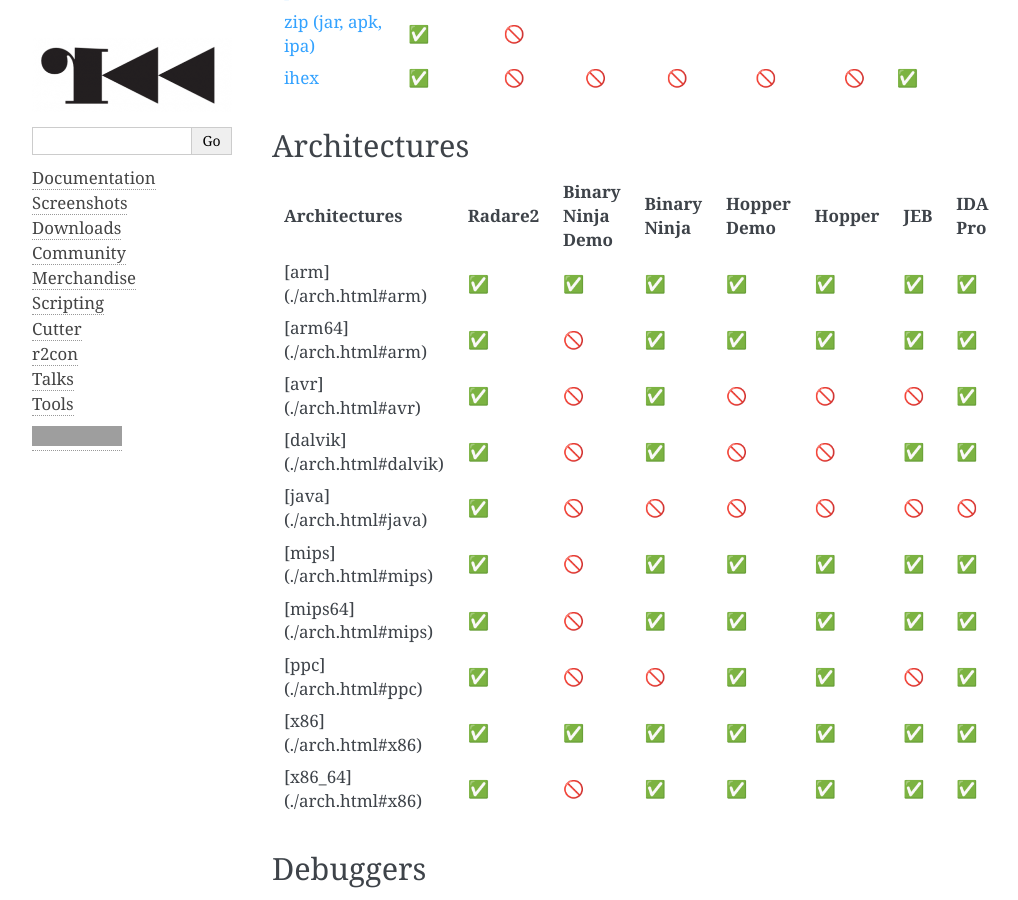
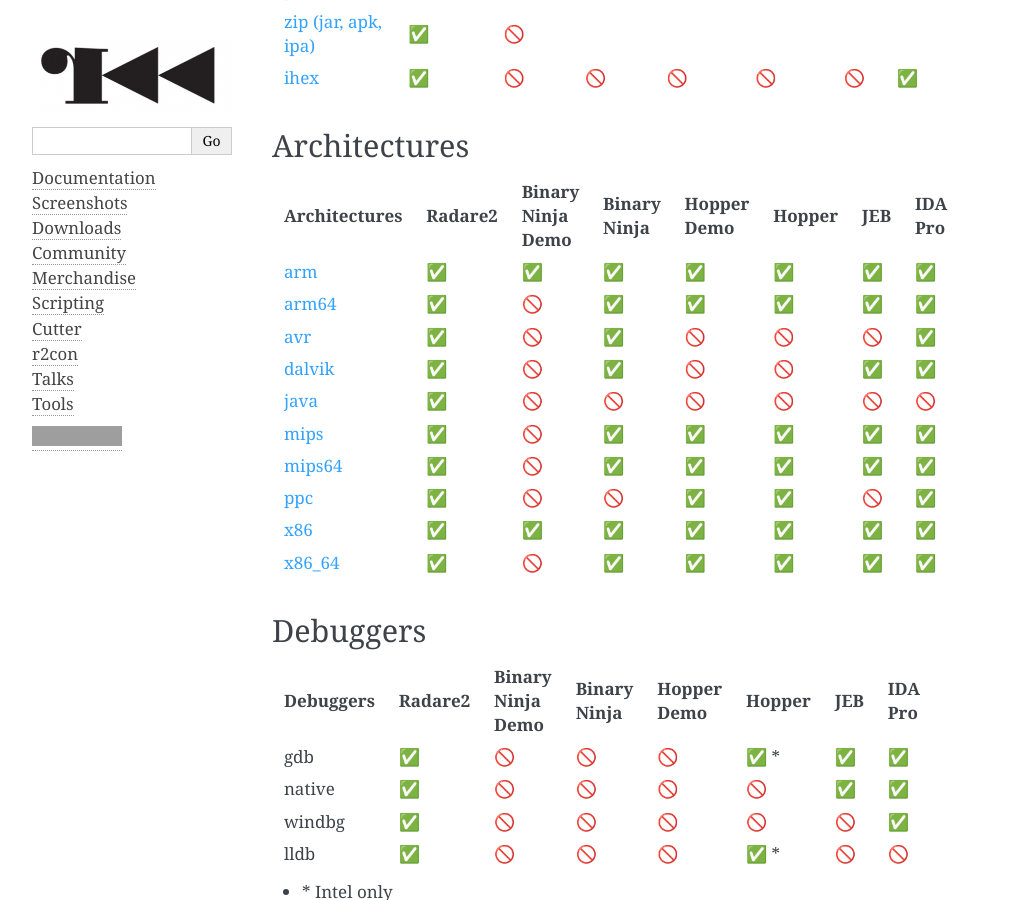
Before and after one commit to radareorg/radareorg, a Sphinx documentation site: the page built from source/comparison.rst, in a window 1280 px wide and 900 px high, scrolled down 776 px. Shown: the whole window, without its empty margins (148-1166 px from the left). Built offline with Sphinx 7.4.7, drawn with Linux system fonts in a browser that asks for light colours; grey boxes are pictures that could not be loaded.

Commit message:
Replace markdown link syntax in "Architectures"

```diff
--- a/source/comparison.rst
+++ b/source/comparison.rst
@@ -53,25 +53,25 @@
 +--------------------------------------+--------+-------------------+--------------+--------------+-------+----+--------+
 | Architectures                        | Radare2| Binary Ninja Demo | Binary Ninja | Hopper Demo  | Hopper| JEB| IDA Pro|
 +======================================+========+===================+==============+==============+=======+====+========+
-| [arm](./arch.html#arm)               | ✅     | ✅                | ✅           | ✅           | ✅    | ✅ | ✅     |
+| `arm <./arch.html#arm>`__            | ✅     | ✅                | ✅           | ✅           | ✅    | ✅ | ✅     |
 +--------------------------------------+--------+-------------------+--------------+--------------+-------+----+--------+
-| [arm64](./arch.html#arm)             | ✅     | 🚫                | ✅           | ✅           | ✅    | ✅ | ✅     |
+| `arm64 <./arch.html#arm>`__          | ✅     | 🚫                | ✅           | ✅           | ✅    | ✅ | ✅     |
 +--------------------------------------+--------+-------------------+--------------+--------------+-------+----+--------+
-| [avr](./arch.html#avr)               | ✅     | 🚫                | ✅           | 🚫           | 🚫    | 🚫 | ✅     |
+| `avr <./arch.html#avr>`__            | ✅     | 🚫                | ✅           | 🚫           | 🚫    | 🚫 | ✅     |
 +--------------------------------------+--------+-------------------+--------------+--------------+-------+----+--------+
-| [dalvik](./arch.html#dalvik)         | ✅     | 🚫                | ✅           | 🚫           | 🚫    | ✅ | ✅     |
+| `dalvik <./arch.html#dalvik>`__      | ✅     | 🚫                | ✅           | 🚫           | 🚫    | ✅ | ✅     |
 +--------------------------------------+--------+-------------------+--------------+--------------+-------+----+--------+
-| [java](./arch.html#java)             | ✅     | 🚫                | 🚫           | 🚫           | 🚫    | 🚫 | 🚫     |
+| `java <./arch.html#java>`__          | ✅     | 🚫                | 🚫           | 🚫           | 🚫    | 🚫 | 🚫     |
 +--------------------------------------+--------+-------------------+--------------+--------------+-------+----+--------+
-| [mips](./arch.html#mips)             | ✅     | 🚫                | ✅           | ✅           | ✅    | ✅ | ✅     |
+| `mips <./arch.html#mips>`__          | ✅     | 🚫                | ✅           | ✅           | ✅    | ✅ | ✅     |
 +--------------------------------------+--------+-------------------+--------------+--------------+-------+----+--------+
-| [mips64](./arch.html#mips)           | ✅     | 🚫                | ✅           | ✅           | ✅    | ✅ | ✅     |
+| `mips64 <./arch.html#mips>`__        | ✅     | 🚫                | ✅           | ✅           | ✅    | ✅ | ✅     |
 +--------------------------------------+--------+-------------------+--------------+--------------+-------+----+--------+
-| [ppc](./arch.html#ppc)               | ✅     | 🚫                | 🚫           | ✅           | ✅    | 🚫 | ✅     |
+| `ppc <./arch.html#ppc>`__            | ✅     | 🚫                | 🚫           | ✅           | ✅    | 🚫 | ✅     |
 +--------------------------------------+--------+-------------------+--------------+--------------+-------+----+--------+
-| [x86](./arch.html#x86)               | ✅     | ✅                | ✅           | ✅           | ✅    | ✅ | ✅     |
+| `x86 <./arch.html#x86>`__            | ✅     | ✅                | ✅           | ✅           | ✅    | ✅ | ✅     |
 +--------------------------------------+--------+-------------------+--------------+--------------+-------+----+--------+
-| [x86_64](./arch.html#x86)            | ✅     | 🚫                | ✅           | ✅           | ✅    | ✅ | ✅     |
+| `x86_64 <./arch.html#x86>`__         | ✅     | 🚫                | ✅           | ✅           | ✅    | ✅ | ✅     |
 +--------------------------------------+--------+-------------------+--------------+--------------+-------+----+--------+
 
 Debuggers
```
